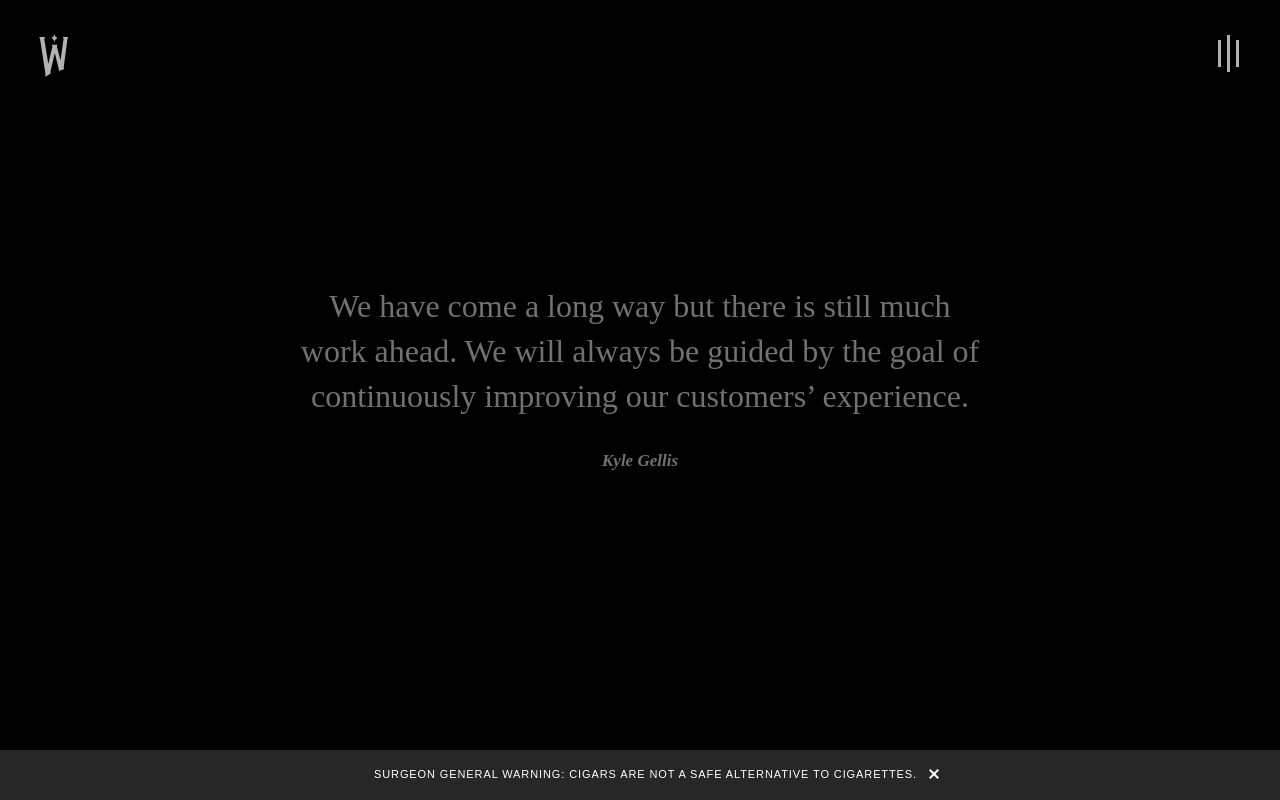
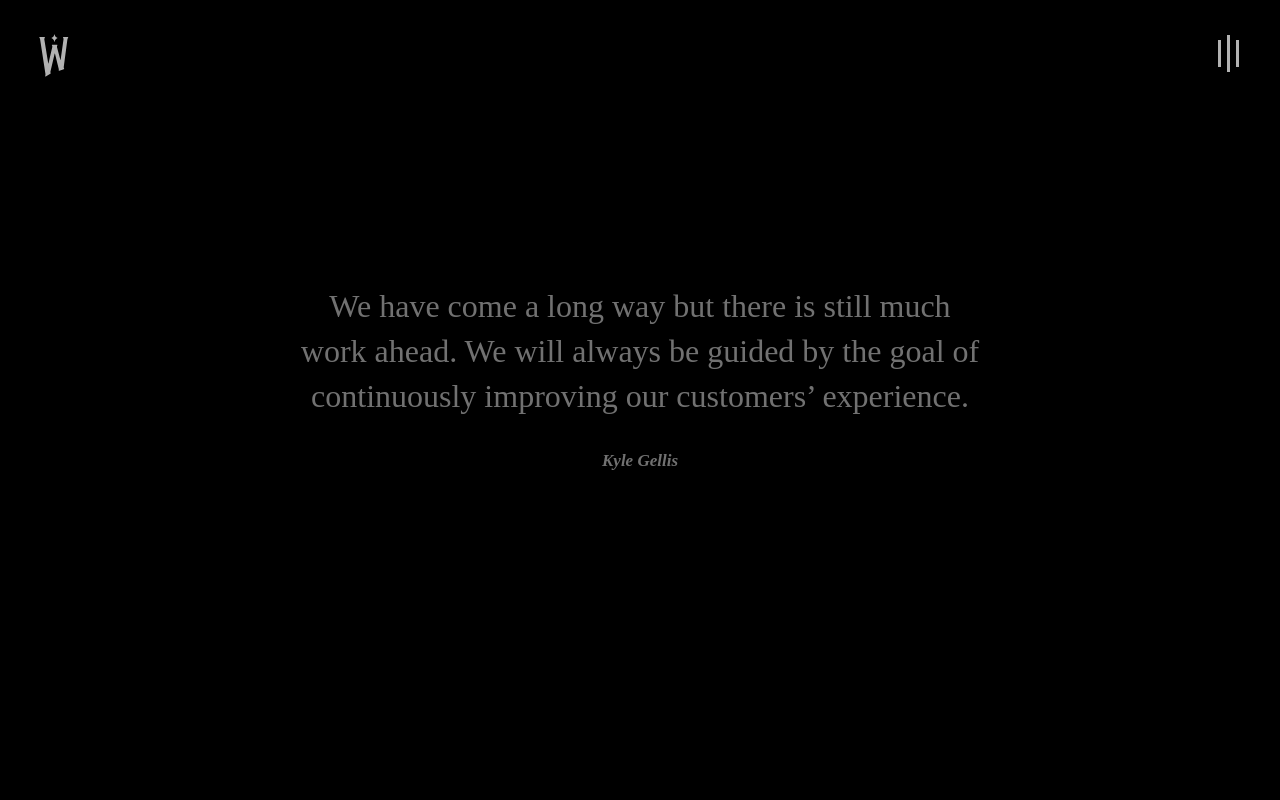
Before and after one commit to divinedela/cigar_template, a plain HTML site: page index.html in a window 1280 px wide. Drawn offline with Linux system fonts and the light colour scheme; no server answers; a web font is replaced by a local one.

Commit message:
remove surgeon warning in index page

```diff
--- a/index.html
+++ b/index.html
@@ -107,7 +107,7 @@
 			</div>
 		</section>
 	</main>
-	<div id="warning" class="cursor">
+	<!-- <div id="warning" class="cursor">
 		<div id="warning-inner">
 			<p><span>SURGEON GENERAL WARNING:</span> CIGARS ARE NOT A SAFE ALTERNATIVE TO CIGARETTES.</p>
 			<div id="warning-close">
@@ -115,7 +115,7 @@
 				<div class="warning-close"></div>
 			</div>
 		</div>
-	</div>
+	</div> -->
 	<nav id="menu" style="visibility: hidden;">
 		<div id="menu-bg">
 			<video muted loop playsinline  id="menu-bg-video"><source src="videos/menu-bg.mp4" type="video/mp4"></video>
```
